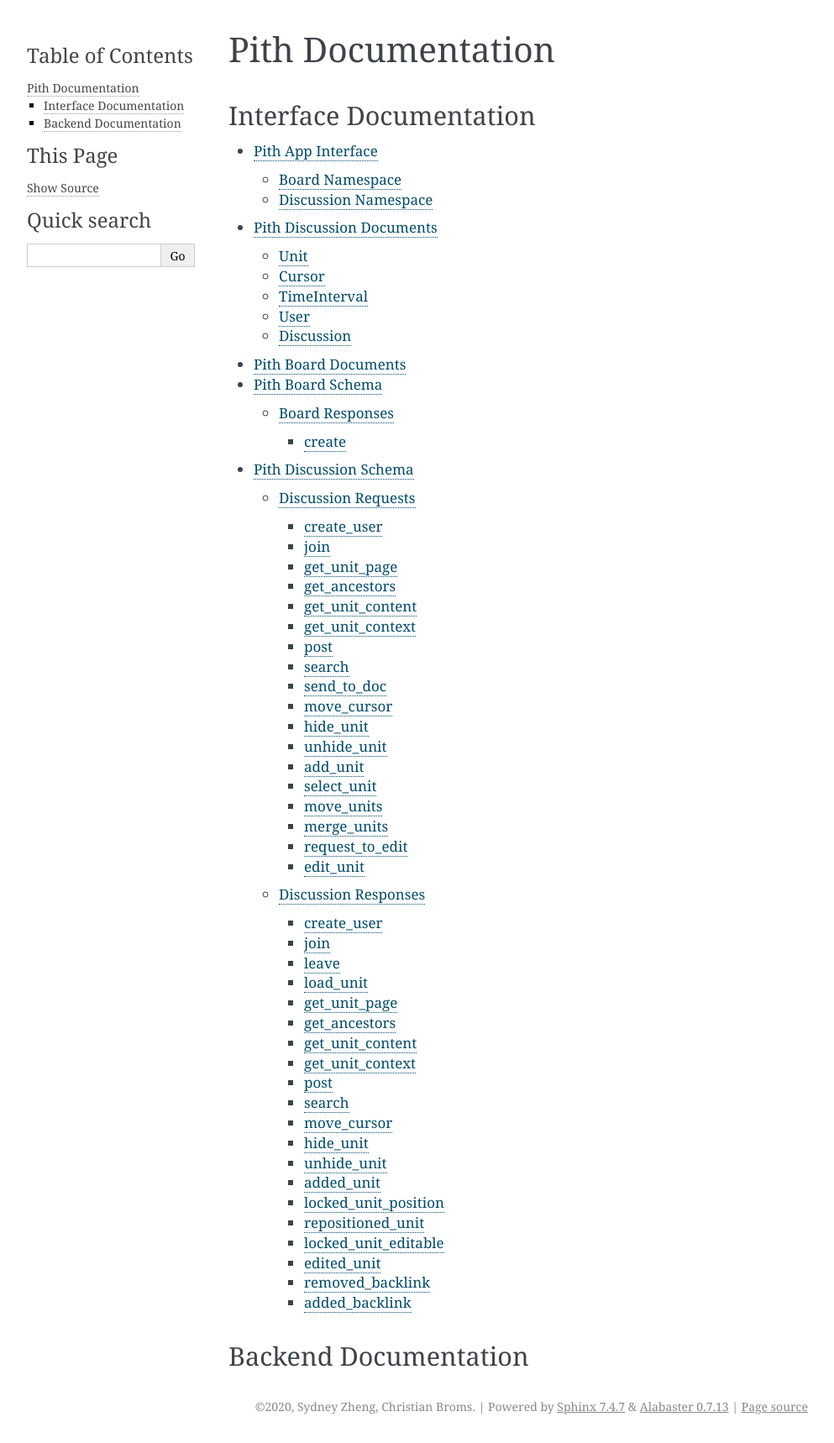
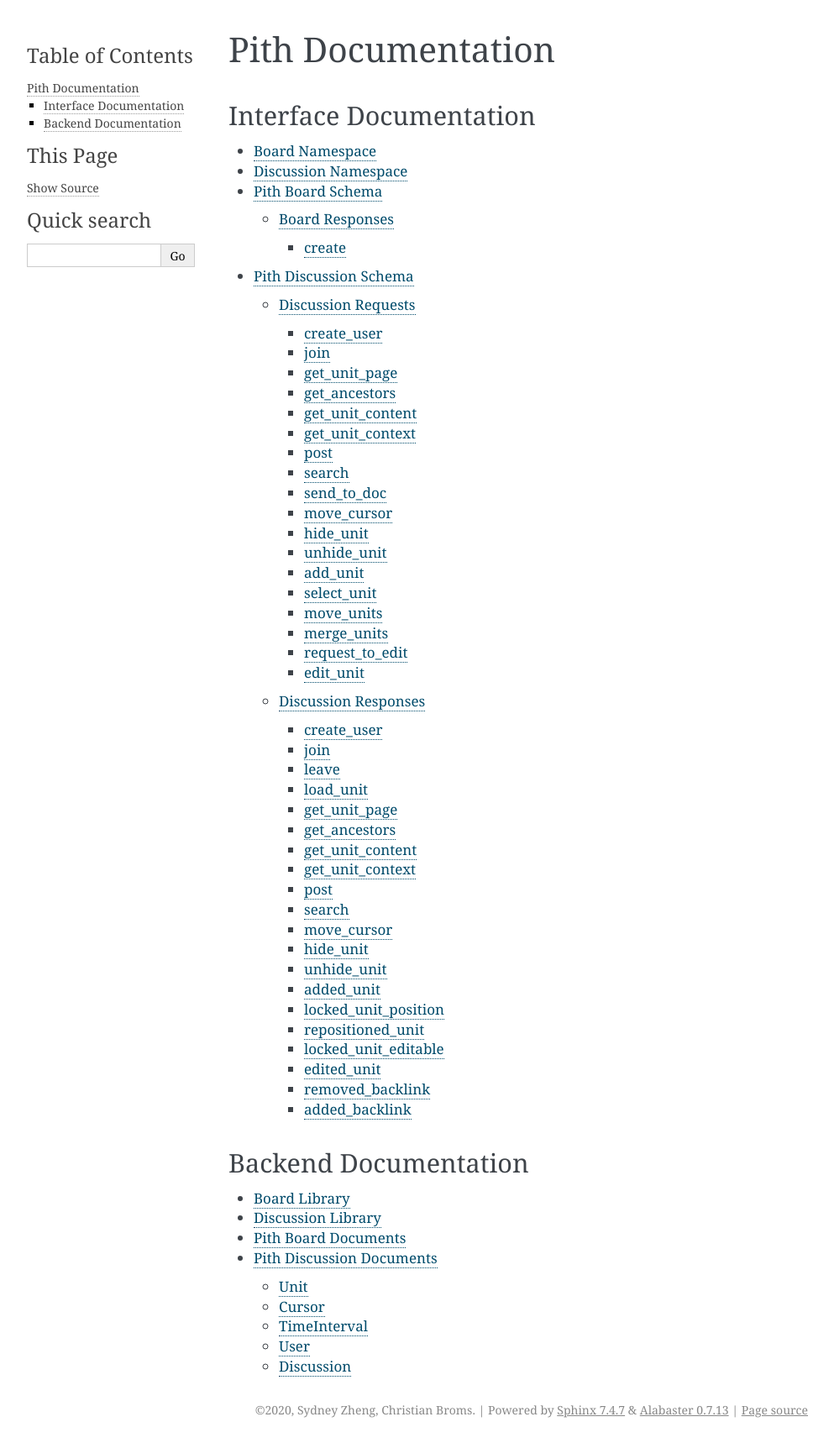
Before and after one commit to cbroms/pith, a Sphinx documentation site: the page built from backend/src/docs/source/index.rst, in a window 1280 px wide. Shown: the whole page at 84% size, without its empty margins (148-1141 px from the left). Built offline with Sphinx 7.4.7, drawn with Linux system fonts in a browser that asks for light colours.

Commit message:
fixup documentation organization

```diff
--- /dev/null
+++ b/backend/src/docs/source/_static/css/tables.css
@@ -0,0 +1,3 @@
+.docutils.align-default {
+  margin: 0 !important;
+}
--- a/backend/src/docs/source/_templates/layout.html
+++ b/backend/src/docs/source/_templates/layout.html
@@ -1,2 +1,2 @@
 {% extends "!layout.html" %}
-{% set css_files = css_files + [ "_static/css/functions.css" ] %}
+{% set css_files = css_files + [ "_static/css/functions.css", "_static/css/tables.css" ] %}
--- /dev/null
+++ b/backend/src/docs/source/board_library.rst
@@ -0,0 +1,3 @@
+#####################################
+Board Library
+#####################################
--- /dev/null
+++ b/backend/src/docs/source/discussion_library.rst
@@ -0,0 +1,3 @@
+#####################################
+Discussion Library
+#####################################
--- a/backend/src/docs/source/index.rst
+++ b/backend/src/docs/source/index.rst
@@ -21,3 +20,7 @@
 Backend Documentation
 *************************************
 .. toctree::
+  board_library
+  discussion_library
+  board_documents
+  discussion_documents
```
Also changed, not shown: other parts of backend/src/docs/source/index.rst (+2 -3 lines), backend/src/docs/source/app.rst (deleted, +0 -19 lines), backend/src/docs/source/board_app.rst (added, +8 -0 lines), backend/src/docs/source/discussion_app.rst (added, +8 -0 lines), 6 other files.
